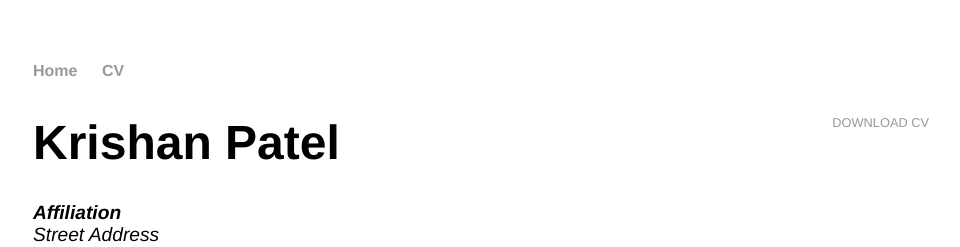
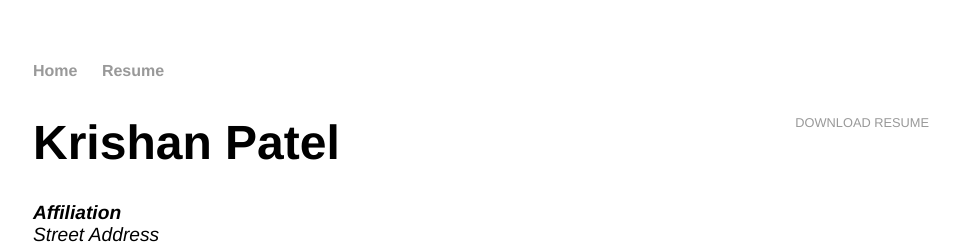
Before and after one commit to Krishan7601/krishan7601.github.io, a Jekyll site: the page built from resume/index.html, in a window 1280 px wide. Shown: the top 247 px of the page, without its empty margins (159-1119 px from the left). Built offline with Jekyll 4.4.1, drawn with Linux system fonts in a browser that asks for light colours.

Commit message:
modify GitHub Pages template

```diff
--- a/_layouts/default.html
+++ b/_layouts/default.html
@@ -9,7 +9,7 @@
     <nav>
 		<ul>
 			<li><a href="/">Home</a></li>
-			<li><a href="/cv">CV</a></li>
+			<li><a href="/resume">Resume</a></li>
 		</ul>
     </nav>
 	<div class="container">
--- a/css/main.css
+++ b/css/main.css
@@ -16,10 +16,10 @@ nav ul li, footer ul li { display: inline; margin-right: 20px; }
 
 footer { border-top: 1px solid #d5d5d5; font-size: .8em; }
 
-/* CV */
-.cv { margin: 0px 0px 60px; }
-.cv h1 { font-size: 3em; }
-.cv h2 { font-size: 2em; }
-.cv address, .cv .download { font-family: 'Helvetica', 'Arial', 'Sans-Serif'; }
-.cv address, .cv p { font-size: 1.2em; }
-.cv .download { float: right; font-size: .8em; text-transform: uppercase; }
+/* Resume */
+.resume { margin: 0px 0px 60px; }
+.resume h1 { font-size: 3em; }
+.resume h2 { font-size: 2em; }
+.resume address, .resume .download { font-family: 'Helvetica', 'Arial', 'Sans-Serif'; }
+.resume address, .resume p { font-size: 1.2em; }
+.resume .download { float: right; font-size: .8em; text-transform: uppercase; }
--- a/cv/index.html
+++ b/resume/index.html
@@ -1,10 +1,10 @@
 ---
 layout: default
-title: CV of Your Name
+title: Krishan's Resume
 ---
 
-	<div class="cv">
-		<a href="#" class="download" title="Download CV as PDF">Download CV</a>
+	<div class="resume">
+		<a href="#" class="download" title="Download Resume as PDF">Download Resume</a>
 					<h1>Krishan Patel</h1>
 					<address>
 					<strong>Affiliation</strong><br>
```
